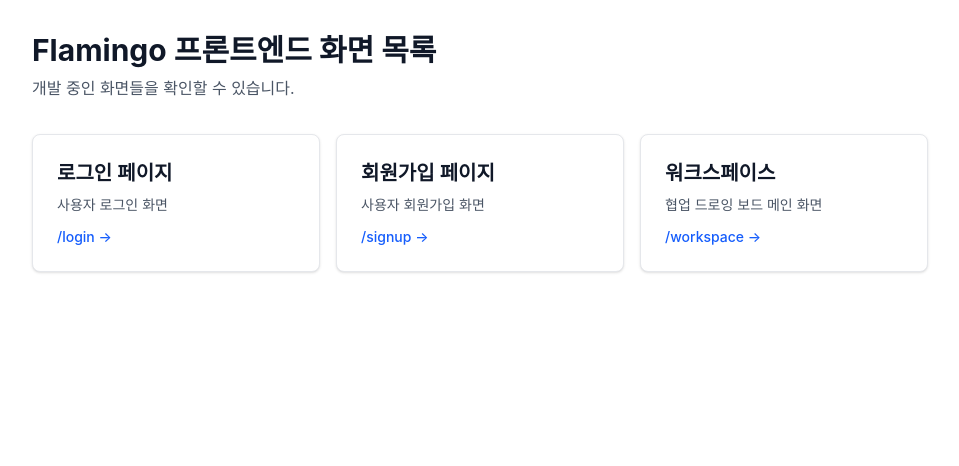
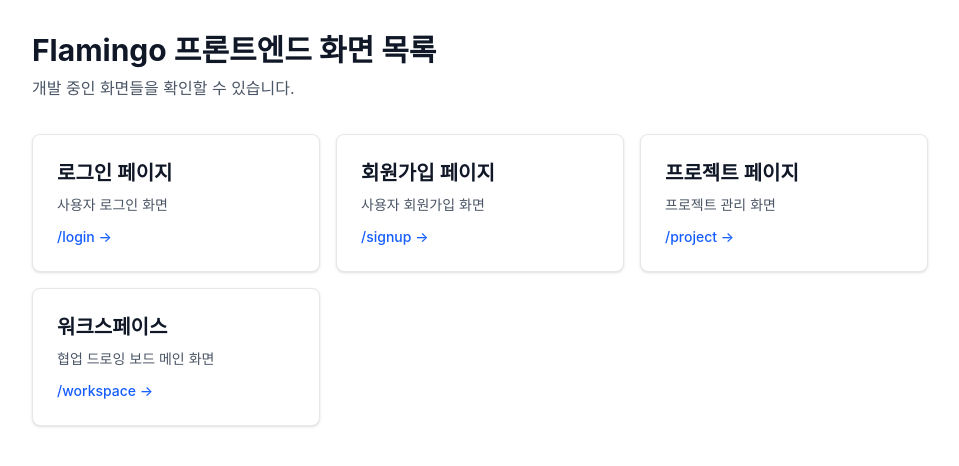
Before and after one commit to jcy97/flamingo-mvp-ui-v2, a Next.js app: page / in a window 1280 px wide. Shown: the top 466 px of the page, without its empty margins (160-1119 px from the left). Built offline with nearby package versions, Linux system fonts and the light colour scheme.

Commit message:
[feat] project 화면 설정

```diff
--- a/app/page.tsx
+++ b/app/page.tsx
@@ -11,6 +11,11 @@
       path: "/signup",
       title: "회원가입 페이지",
       description: "사용자 회원가입 화면",
+    },
+    {
+      path: "/project",
+      title: "프로젝트 페이지",
+      description: "프로젝트 관리 화면",
     },
     {
       path: "/workspace",
--- /dev/null
+++ b/app/project/layout.tsx
@@ -0,0 +1,19 @@
+"use client";
+import LeftSidebar from "@/components/Project/LeftSidebar/LeftSidebar";
+import React, { useRef } from "react";
+
+interface ProjectLayoutProps {
+  children: React.ReactNode;
+}
+
+function ProjectLayout({ children }: ProjectLayoutProps) {
+  const containerRef = useRef<HTMLDivElement>(null);
+  return (
+    <div className="h-screen relative bg-neutral-600">
+      <div>{children}</div>
+      <LeftSidebar />
+    </div>
+  );
+}
+
+export default ProjectLayout;
--- /dev/null
+++ b/app/project/page.tsx
@@ -0,0 +1,7 @@
+import React from "react";
+
+function page() {
+  return <div>프로젝트 페이지</div>;
+}
+
+export default page;
--- /dev/null
+++ b/components/Project/LeftSidebar/LeftSidebar.tsx
@@ -0,0 +1,7 @@
+import React from "react";
+
+function LeftSidebar() {
+  return <div>asdad</div>;
+}
+
+export default LeftSidebar;
--- /dev/null
+++ b/components/Project/Project.tsx
@@ -0,0 +1,7 @@
+import React from "react";
+
+function Project() {
+  return <div></div>;
+}
+
+export default Project;
```
